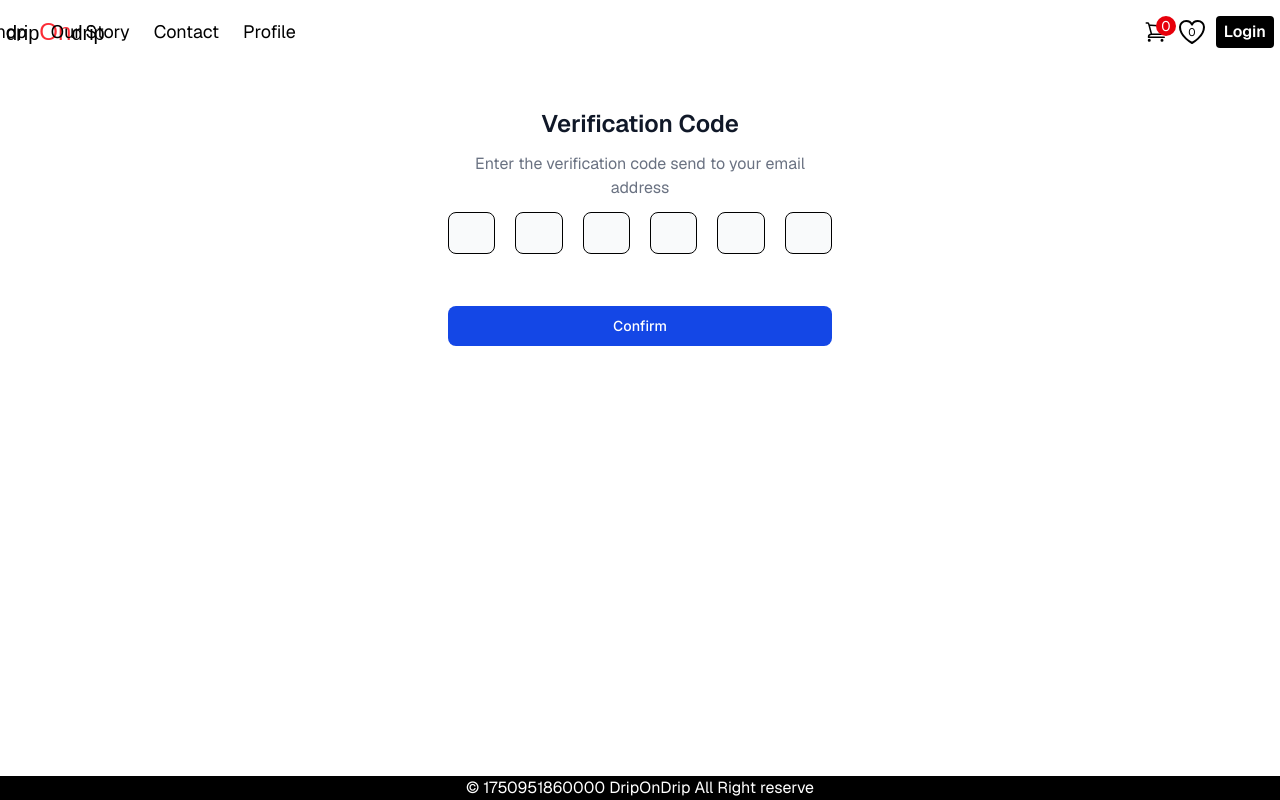
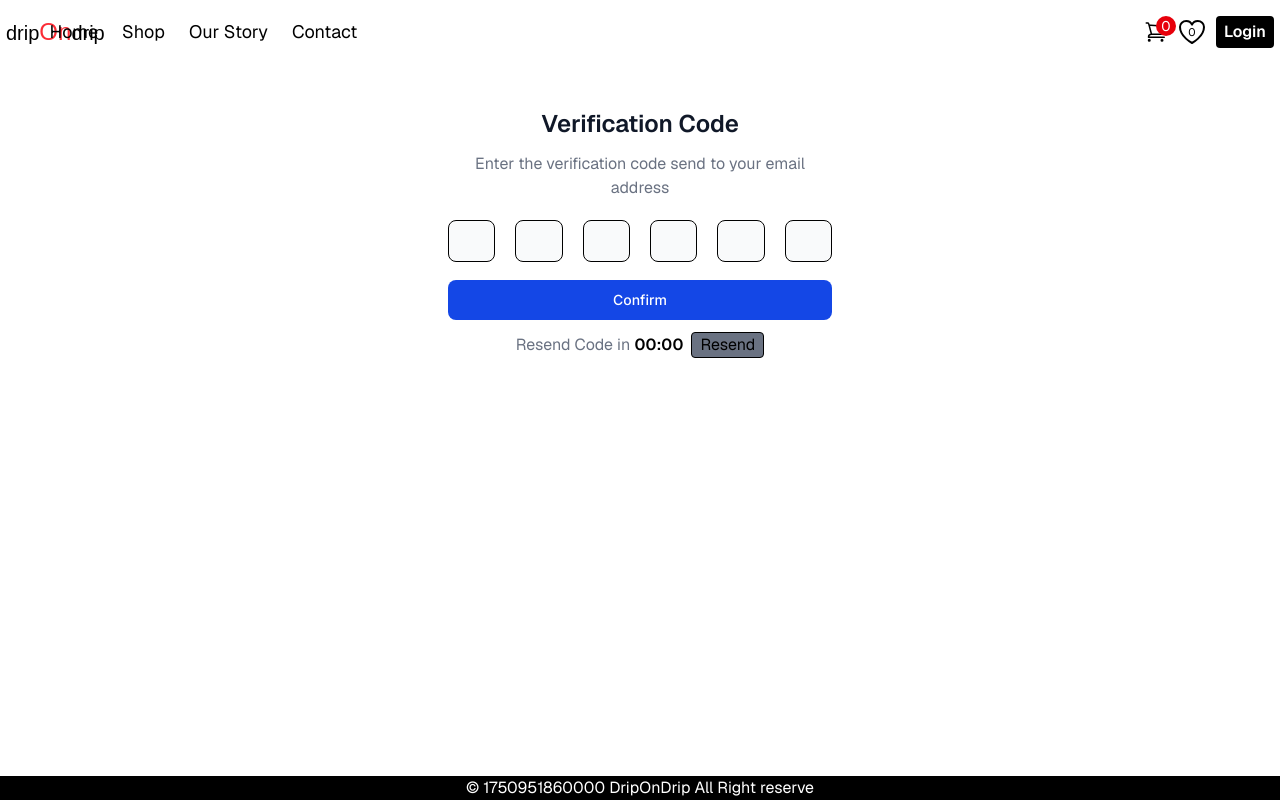
Before and after one commit to Lil-Code30/drip-on-drip_e-com, a React (Vite) app: page /verify-email in a window 1280 px wide. Built offline with nearby package versions, Linux system fonts and the light colour scheme; a web font is replaced by a local one.

Commit message:
user can request verification code and verify his/her account

```diff
--- /dev/null
+++ b/src/components/CountDownTimer.jsx
@@ -0,0 +1,27 @@
+import { useEffect } from "react";
+
+const CountDownTimer = ({ time, setTime }) => {
+  useEffect(() => {
+    if (time <= 0) return; // Don't start timer if already at 0
+    let timer = setInterval(() => {
+      setTime((time) => {
+        if (time === 0) {
+          clearInterval(timer);
+          return 0;
+        } else return time - 1;
+      });
+    }, 1000);
+
+    // Cleanup function to clear interval
+    return () => clearInterval(timer);
+  }, []);
+
+  return (
+    <>
+      {`${Math.floor(time / 60)}`.padStart(2, 0)}:
+      {`${time % 60}`.padStart(2, 0)}
+    </>
+  );
+};
+
+export default CountDownTimer;
--- a/src/components/Header.jsx
+++ b/src/components/Header.jsx
@@ -1,5 +1,5 @@
 import { useState } from "react";
-import { Link, NavLink } from "react-router-dom";
+import { Link, NavLink, useNavigate } from "react-router-dom";
 import { CircleUser, LogOut } from "lucide-react";
 
 import { NavLinks } from "../data";
@@ -8,13 +8,23 @@ import { useCart } from "../contexts/CartContext";
 import { useUser } from "../contexts/UserInfosContext";
 
 export default function Header() {
-  const { userInfos } = useUser();
+  const { userInfos, handleUser } = useUser();
   const [menuChecked, setMenuChecked] = useState(false);
+
   const { wishList } = useWishList();
   const { cart } = useCart();
+  const navigate = useNavigate();
 
   const handleMenuChecked = () => {
     setMenuChecked((prev) => !prev);
+  };
+
+  // handle logout
+  const handleLogout = () => {
+    localStorage.removeItem("userInfos");
+    handleUser({});
+    handleMenuChecked();
+    navigate("/");
   };
 
   const NavLinksEl = NavLinks.map((link) => {
@@ -94,13 +104,16 @@ export default function Header() {
             <Link
               onClick={handleMenuChecked}
               to="profile"
-              className="nav-link md:hidded"
+              className="nav-link md:hidden"
             >
               Profile
             </Link>
           </div>
           {userInfos?.token ? (
-            <button className="nav-link border md:hidden mb-4 rounded bg-black flex justify-center gap-x-1.5 items-center text-white">
+            <button
+              onClick={handleLogout}
+              className="nav-link border md:hidden mb-4 rounded bg-black flex justify-center gap-x-1.5 items-center text-white"
+            >
               <span>Logout</span> <LogOut />{" "}
             </button>
           ) : (
--- /dev/null
+++ b/src/components/VerifyEmailNotif.jsx
@@ -0,0 +1,37 @@
+import { Link } from "react-router-dom";
+
+const VerifyEmailNotif = () => {
+  return (
+    <div
+      id="alert-additional-content-1"
+      class="p-4 mb-4 text-blue-800  border border-blue-300 rounded-lg bg-blue-50  "
+      role="alert"
+    >
+      <div className="flex items-center">
+        <svg
+          className="shrink-0 w-4 h-4 me-2"
+          aria-hidden="true"
+          xmlns="http://www.w3.org/2000/svg"
+          fill="currentColor"
+          viewBox="0 0 20 20"
+        >
+          <path d="M10 .5a9.5 9.5 0 1 0 9.5 9.5A9.51 9.51 0 0 0 10 .5ZM9.5 4a1.5 1.5 0 1 1 0 3 1.5 1.5 0 0 1 0-3ZM12 15H8a1 1 0 0 1 0-2h1v-3H8a1 1 0 0 1 0-2h2a1 1 0 0 1 1 1v4h1a1 1 0 0 1 0 2Z" />
+        </svg>
+        <span className="sr-only">Info</span>
+        <h3 className="text-lg font-medium">Account Not Verify</h3>
+      </div>
+      <div className="mt-2 mb-4 text-sm">
+        A verification code has been send to your email address associated to
+        this account. Click on the button below to enter the verification code.
+      </div>
+      <Link
+        to="verify-email"
+        class="text-white bg-blue-700 hover:bg-blue-800 focus:ring-4 focus:ring-blue-300 font-medium rounded-lg text-sm px-5 py-2.5 me-2 mb-2 dark:bg-blue-600 dark:hover:bg-blue-700 focus:outline-none dark:focus:ring-blue-800"
+      >
+        Enter
+      </Link>
+    </div>
+  );
+};
+
+export default VerifyEmailNotif;
--- a/src/contexts/UserInfosContext.jsx
+++ b/src/contexts/UserInfosContext.jsx
@@ -1,12 +1,22 @@
-import { createContext, useContext } from "react";
+import { createContext, useContext, useEffect, useState } from "react";
 
 const UserInfosContext = createContext();
 
 export function UserProvider({ children }) {
-  const userInfos = JSON.parse(localStorage.getItem("userInfos")) || {};
+  const [userInfos, setUserInfos] = useState(
+    JSON.parse(localStorage.getItem("userInfos")) || {}
+  );
+
+  const handleUser = (user) => {
+    setUserInfos(user);
+  };
+
+  useEffect(() => {
+    localStorage.setItem("userInfos", JSON.stringify(userInfos));
+  }, [userInfos]);
 
   return (
-    <UserInfosContext.Provider value={{ userInfos }}>
+    <UserInfosContext.Provider value={{ userInfos, handleUser }}>
       {children}
     </UserInfosContext.Provider>
   );
--- a/src/pages/Home.jsx
+++ b/src/pages/Home.jsx
@@ -1,11 +1,21 @@
 import { useUser } from "../contexts/UserInfosContext";
+import VerifyEmailNotif from "../components/VerifyEmailNotif";
 
 export default function Home() {
   const { userInfos } = useUser();
 
-  console.log(userInfos);
+  const emailNotifEl = userInfos.user ? (
+    userInfos.user.isVerified ? (
+      ""
+    ) : (
+      <VerifyEmailNotif />
+    )
+  ) : (
+    ""
+  );
   return (
     <>
+      {emailNotifEl}
       <h1>This is Home Page</h1>
     </>
   );
--- a/src/pages/forms/ConfirmEmail.jsx
+++ b/src/pages/forms/ConfirmEmail.jsx
@@ -1,8 +1,85 @@
+import { useState } from "react";
+import { verifyAccount, requestVerificationCode } from "../../api";
+import { useNavigate } from "react-router-dom";
+import { useMutation, useQuery } from "@tanstack/react-query";
+import { useUser } from "../../contexts/UserInfosContext";
+import { showToast } from "../../components/ToastNotify";
+import CountDownTimer from "../../components/CountDownTimer";
+
 const ConfirmEmail = () => {
+  const navigate = useNavigate();
+  const [errorMsg, setErrorMsg] = useState("");
+  const [time, setTime] = useState(0);
+  const [sendCode, setSendCode] = useState(false);
+
+  const { userInfos, handleUser } = useUser();
+
+  const token = userInfos.token;
+
+  const verifyAccountQuery = useMutation({
+    mutationFn: async (formData) => {
+      const data = await verifyAccount(token, formData.code);
+      return data;
+    },
+    onSuccess: (data) => {
+      localStorage.setItem("userInfos", JSON.stringify(data));
+      handleUser(data);
+      setErrorMsg("");
+
+      showToast("Account verified successfully", "success");
+      navigate("/");
+    },
+    onError: (error) => {
+      setErrorMsg(`Error: ${error.response.data.message}`);
+    },
+  });
+
+  const sendVerificationCode = useQuery({
+    queryKey: ["verificationCode"],
+    queryFn: async () => {
+      const data = await requestVerificationCode(token);
+      return data;
+    },
+    enabled: !!sendCode,
+  });
+
+  // if (sendVerificationCode.isEnabled) {
+  //   setErrorMsg("");
+  //   showToast("Verification code sent");
+  // }
+  const handleRequestCode = () => {
+    try {
+      setSendCode(true);
+      setTime(120);
+    } catch (err) {
+      console.log(err.message);
+    } finally {
+      setSendCode(false);
+    }
+  };
+
+  // handle code submission
+  const handleSubmit = (formData) => {
+    const code1 = formData.get("verification-code1");
+    const code2 = formData.get("verification-code2");
+    const code3 = formData.get("verification-code3");
+    const code4 = formData.get("verification-code4");
+    const code5 = formData.get("verification-code5");
+    const code6 = formData.get("verification-code6");
+
+    if (code1 && code2 && code3 && code4 && code5 && code6) {
+      setErrorMsg("");
+      const codes = code1 + code2 + code3 + code4 + code5 + code6;
+      const code = { codes };
+
+      verifyAccountQuery.mutate(code);
+    }
+  };
   return (
+    <div className="flex flex-col gap-y-3">
       <form
         class="max-w-sm mx-auto font-inter  mt-10  flex flex-col gap-y-3"
-      action="#"
+        action={handleSubmit}
       >
         <h5 class="text-2xl  text-center font-geist font-semibold text-gray-900">
           Verification Code
@@ -11,60 +88,81 @@ const ConfirmEmail = () => {
           Enter the verification code send to your email address
           <br />
         </p>
-      <div class="mb-5">
+        <div class="mb-1 mt-2">
           <div class="flex gap-x-5">
             <input
-            type="text"
+              type="number"
               id="verification-code"
               name="verification-code1"
-            class="bg-gray-50 border border-black text-black text-sm rounded-lg focus:ring-blue-500 focus:border-blue-500 block w-full p-2.5 "
+              class="bg-gray-50 border border-black text-black text-sm rounded-lg focus:ring-blue-500 focus:border-blue-500 block w-full p-2.5 font-bold text-center"
               required
             />
             <input
-            type="text"
+              type="number"
               id="verification-code"
               name="verification-code2"
-            class="bg-gray-50 border border-black text-black text-sm rounded-lg focus:ring-blue-500 focus:border-blue-500 block w-full p-2.5 "
+              class="bg-gray-50 border border-black text-black text-sm rounded-lg focus:ring-blue-500 focus:border-blue-500 block w-full p-2.5 font-bold text-center"
               required
             />
             <input
-            type="text"
+              type="number"
               id="verification-code"
               name="verification-code3"
-            class="bg-gray-50 border border-black text-black text-sm rounded-lg focus:ring-blue-500 focus:border-blue-500 block w-full p-2.5 "
+              class="bg-gray-50 border border-black text-black text-sm rounded-lg focus:ring-blue-500 focus:border-blue-500 block w-full p-2.5 font-bold text-center"
               required
             />
             <input
-            type="text"
+              type="number"
               id="verification-code"
               name="verification-code4"
-            class="bg-gray-50 border border-black text-black text-sm rounded-lg focus:ring-blue-500 focus:border-blue-500 block w-full p-2.5 "
+              class="bg-gray-50 border border-black text-black text-sm rounded-lg focus:ring-blue-500 focus:border-blue-500 block w-full p-2.5 font-bold text-center"
               required
             />
             <input
-            type="text"
+              type="number"
               id="verification-code"
               name="verification-code5"
-            class="bg-gray-50 border border-black text-black text-sm rounded-lg focus:ring-blue-500 focus:border-blue-500 block w-full p-2.5 "
+              class="bg-gray-50 border border-black text-black text-sm rounded-lg focus:ring-blue-500 focus:border-blue-500 block w-full p-2.5 font-bold text-center"
               required
             />
             <input
-            type="text"
+              type="number"
               id="verification-code"
               name="verification-code6"
-            class="bg-gray-50 border border-black text-black text-sm rounded-lg focus:ring-blue-500 focus:border-blue-500 block w-full p-2.5 "
+              class="bg-gray-50 border border-black text-black text-sm rounded-lg focus:ring-blue-500 focus:border-blue-500 block w-full p-2.5 font-bold text-center"
               required
             />
           </div>
         </div>
-
+        {errorMsg && (
+          <span className="text-red-600  text-sm text-center">{errorMsg}</span>
+        )}
         <button
           type="submit"
-        class="w-full text-white bg-blue-700 hover:bg-blue-800 focus:ring-4 focus:outline-none focus:ring-blue-300 font-medium rounded-lg text-sm px-5 py-2.5 mt-5 text-center dark:bg-blue-600 dark:hover:bg-blue-700 dark:focus:ring-blue-800"
+          class="w-full text-white bg-blue-700 hover:bg-blue-800 focus:ring-4 focus:outline-none focus:ring-blue-300 font-medium rounded-lg text-sm px-5 py-2.5 mt-0.5 text-center dark:bg-blue-600 dark:hover:bg-blue-700 dark:focus:ring-blue-800"
         >
           Confirm
         </button>
       </form>
+      <div className="flex items-center justify-center gap-x-2">
+        <p className="text-center text-gray-500">
+          Resend Code in{" "}
+          <span className="text-black font-semibold">
+            {<CountDownTimer time={time} setTime={setTime} />}
+          </span>
+        </p>{" "}
+        {time === 0 ? (
+          <button
+            onClick={() => handleRequestCode()}
+            className="border bg-gray-500 px-2 rounded"
+          >
+            Resend
+          </button>
+        ) : (
+          ""
+        )}
+      </div>
+    </div>
   );
 };
 
--- a/src/pages/forms/Login.jsx
+++ b/src/pages/forms/Login.jsx
@@ -1,12 +1,14 @@
 import { useState } from "react";
 import { Link, useNavigate } from "react-router-dom";
 import { useMutation } from "@tanstack/react-query";
+import { useUser } from "../../contexts/UserInfosContext";
 import { showToast } from "../../components/ToastNotify";
 import { loginUser } from "../../api";
 
 export default function Login() {
   const [errorMsg, setErrorMsg] = useState("");
   const navigate = useNavigate();
+  const { handleUser } = useUser();
 
   const loginUserQuery = useMutation({
     mutationFn: async (formData) => {
@@ -15,6 +17,7 @@ export default function Login() {
     },
     onSuccess: (data) => {
       localStorage.setItem("userInfos", JSON.stringify(data));
+      handleUser(data);
 
       setErrorMsg("");
       showToast("user login successfully", "success");
--- a/src/pages/forms/SignUp.jsx
+++ b/src/pages/forms/SignUp.jsx
@@ -2,11 +2,13 @@ import { useState } from "react";
 import { Link, useNavigate } from "react-router-dom";
 import { useMutation } from "@tanstack/react-query";
 import { createUser } from "../../api";
+import { useUser } from "../../contexts/UserInfosContext";
 import { showToast } from "../../components/ToastNotify";
 
 export default function SignUp() {
   const [errorMsg, setErrorMsg] = useState("");
   const navigate = useNavigate();
+  const { handleUser } = useUser();
 
   const createUserQuery = useMutation({
     mutationFn: async (formData) => {
@@ -15,6 +17,7 @@ export default function SignUp() {
     },
     onSuccess: (data) => {
       localStorage.setItem("userInfos", JSON.stringify(data));
+      handleUser(data);
 
       setErrorMsg("");
       showToast("Account created successfully", "success");
```
Also changed, not shown: src/api.js (+29 -0 lines). Lines whose indentation alone changed are shown as unchanged.
